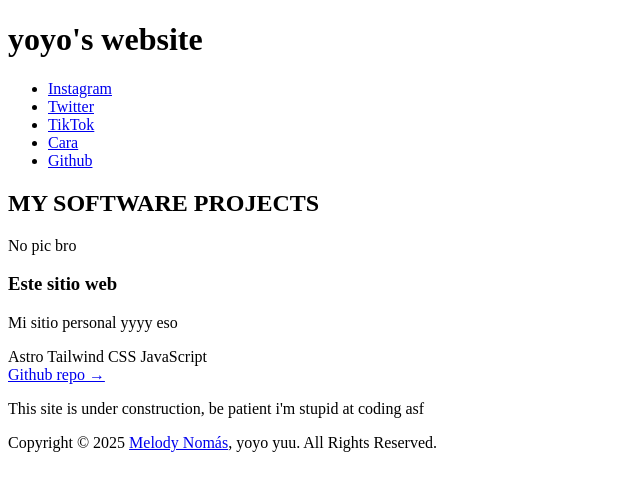
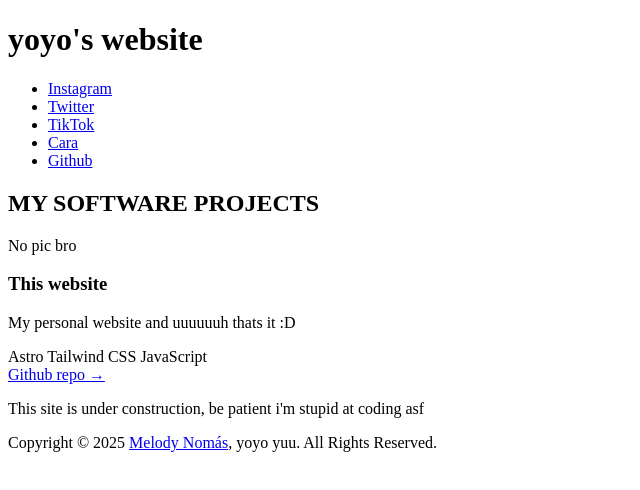
Before and after one commit to yoyoyuu/yoyoyuu.github.io, an Astro site: page /projects in a window 1280 px wide. Shown: the whole page, without its empty margins (0-640 px from the left). Built offline with nearby package versions, Linux system fonts and the light colour scheme; Astro itself is replaced by a stand-in of ours.

Commit message:
Translate project title and description to English

```diff
--- a/src/pages/projects.astro
+++ b/src/pages/projects.astro
@@ -3,8 +3,8 @@ import BaseLayout from "../layouts/BaseLayout.astro";
 
 const projects = [
   {
-    title: "Este sitio web",
-    description: "Mi sitio personal yyyy eso",
+    title: "This website",
+    description: "My personal website and uuuuuuh thats it :D",
     tech: ["Astro", "Tailwind CSS", "JavaScript"],
     github: "https://github.com/yoyoyuu/yoyoyuu.github.io",
     image: "/projects/website.jpg"
```
